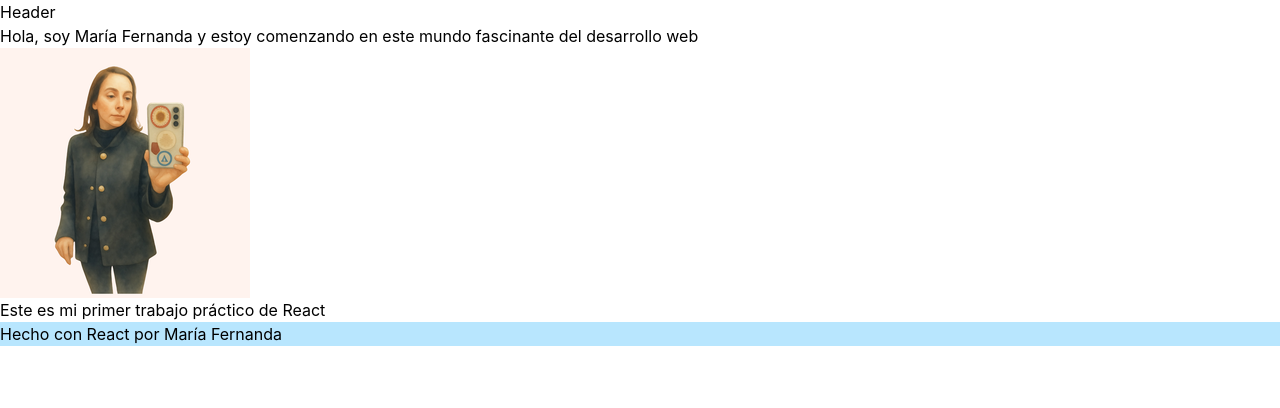
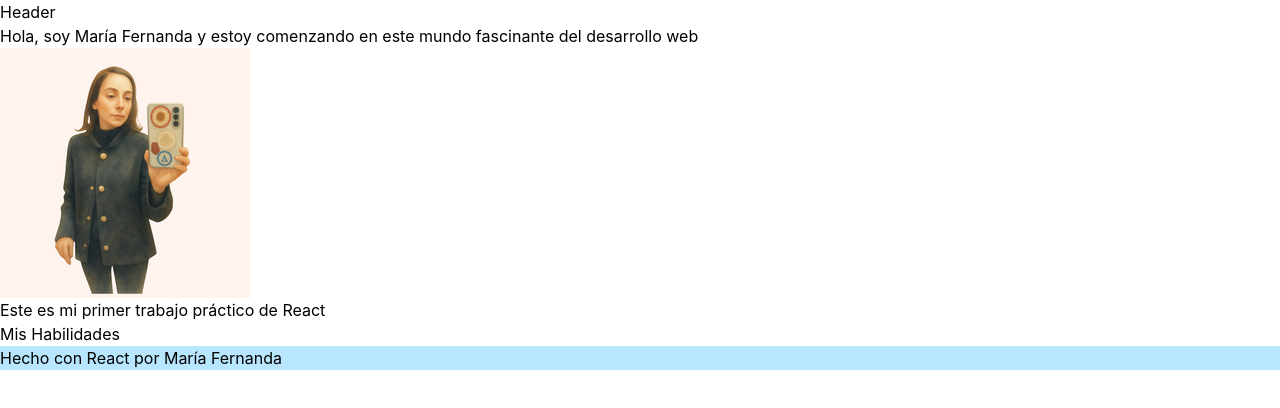
Before and after one commit to maferca24/DDW-c5-m4-s1-tp1, a React (Vite) app: page / in a window 1280 px wide. Shown: the top 408 px of the page. Built offline with nearby package versions, Linux system fonts and the light colour scheme.

Commit message:
empezando componente SkllList

```diff
--- a/src/App.jsx
+++ b/src/App.jsx
@@ -1,6 +1,7 @@
 import './App.css'
 import Footer from './components/Footer';
 import Header from './components/Header';
+import SkillsList from './components/SkillsList';
 
 function App() {
   const name = "María Fernanda"; //
@@ -13,7 +14,9 @@ function App() {
       <h1>{phrase}</h1>
       <img src={avatar} alt="Avatar de Fernanda" />
       <p>Este es mi primer trabajo práctico de React</p>
+      <SkillsList/>
       <Footer author={name} />
+
     </>
   )
 }
--- a/src/components/SkillsList.jsx
+++ b/src/components/SkillsList.jsx
@@ -0,0 +1,14 @@
+import { skills } from '../data/skills';
+
+export default function SkillsList() {
+  return (
+    <section >
+      <h2> Mis Habilidades</h2>
+      <div>
+        {skills.map((skill) => (
+          console.log(skill.id)
+           ))}
+      </div>
+    </section>
+  );
+}
```
